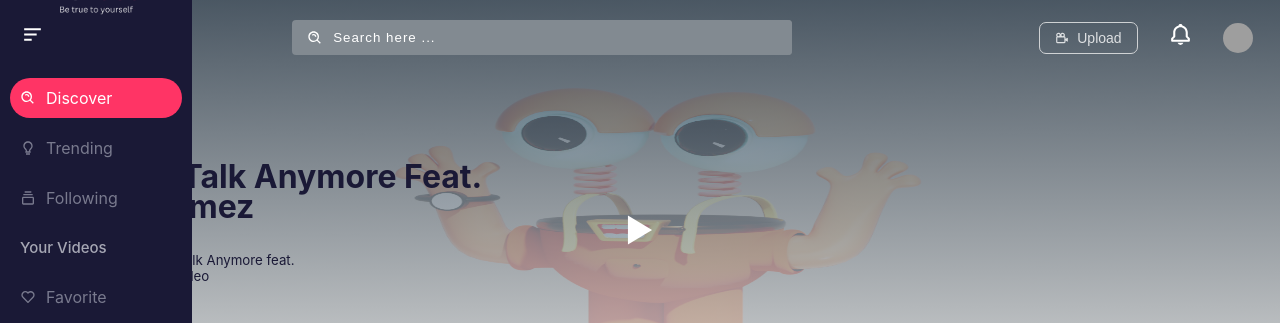
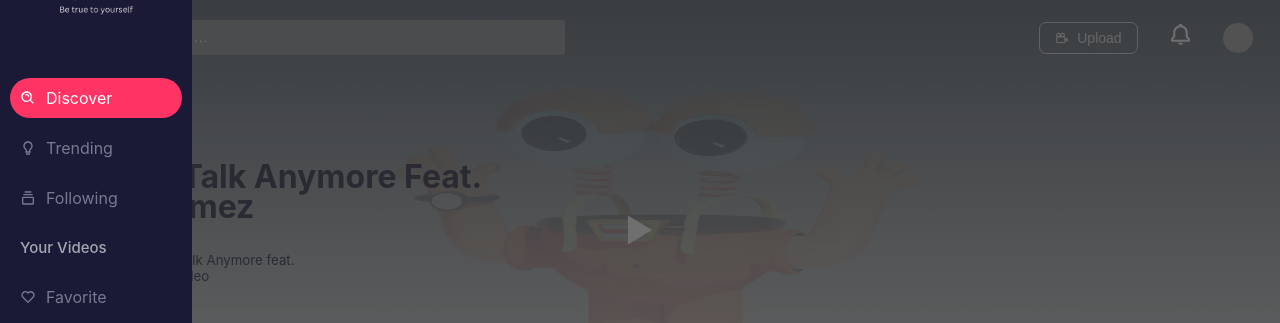
Before and after one commit to RaoulBock/Streaming-React-js, a React (Create React App) app: page / in a window 1280 px wide. Both pictures are taken after a click on the element 32 px from the left and 37 px from the top of the page. Shown: the top 323 px of the page. Built offline with nearby package versions, Linux system fonts and the light colour scheme; grey boxes are pictures that could not be loaded.

Commit message:
front-end

```diff
--- a/src/App.css
+++ b/src/App.css
@@ -104,7 +104,7 @@
   align-items: center;
   justify-content: space-between;
   width: 96.3%;
-  z-index: 999;
+  z-index: 9;
 }
 .search-input {
   width: 100%;
@@ -240,7 +240,7 @@
   top: 237px;
   left: 50%;
   transform: translate(-50%, -50%);
-  z-index: 9999;
+  z-index: 9;
   cursor: pointer;
   font-size: 58px;
   color: white;
@@ -355,3 +355,18 @@ h2.card_header {
   font-size: 25px;
   cursor: pointer;
 }
+.overlay {
+  width: 100%;
+  height: 100%;
+  background-color: #333;
+  position: fixed;
+  top: 0;
+  z-index: 99;
+  opacity: 0.7;
+  cursor: pointer;
+}
+.nav_grid {
+  display: flex;
+  align-items: center;
+  gap: 20px;
+}
--- a/src/Components/Nav/Nav.js
+++ b/src/Components/Nav/Nav.js
@@ -11,10 +11,12 @@ export const Nav = () => {
 
   return (
     <div className="nav_container">
-      <h4 className="nav_menu" onClick={() => setShowMenu(!showMenu)}>
-        {APP_ICONS.MENU}
-      </h4>
-      <SearchInput placeholder={"Search here ..."} />
+      <div className="nav_grid">
+        <h4 className="nav_menu" onClick={() => setShowMenu(!showMenu)}>
+          {APP_ICONS.MENU}
+        </h4>
+        <SearchInput placeholder={"Search here ..."} />
+      </div>
 
       <div className="nav_container_grid">
         <Button
--- a/src/Components/Nav/SideNav.js
+++ b/src/Components/Nav/SideNav.js
@@ -5,7 +5,7 @@ import logo from "../../Images/Nuxous-removebg-preview.png";
 import { MenuList } from "../List/MenuList";
 
 export const SideNav = () => {
-  const { setSideTab } = React.useContext(AppContext);
+  const { setSideTab, setShowMenu } = React.useContext(AppContext);
 
   const side_menu = [
     {
@@ -71,6 +71,8 @@ export const SideNav = () => {
   ];
 
   return (
+    <>
+      <div onClick={() => setShowMenu(false)} className="overlay"></div>
       <div className="sidenav_outline">
         <img src={logo} alt={logo} className={"logo"} />
 
@@ -88,5 +90,6 @@ export const SideNav = () => {
           })}
         </div>
       </div>
+    </>
   );
 };
```
Lines whose indentation alone changed are shown as unchanged.
